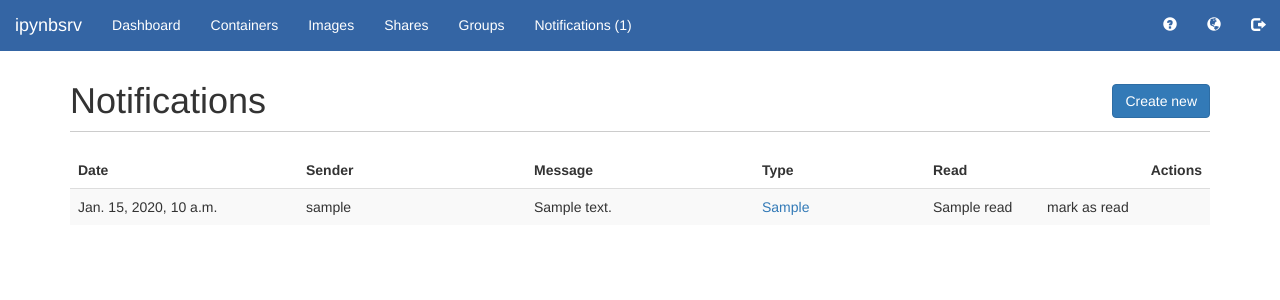
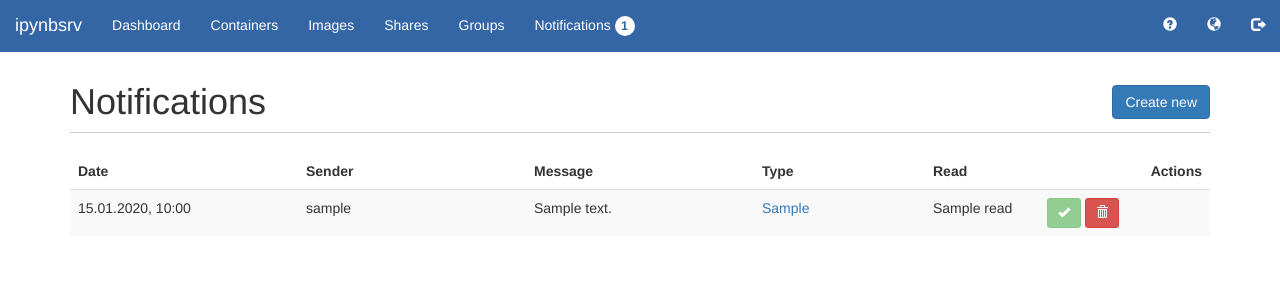
Before and after one commit to coco-project/coco, a Django app: template ipynbsrv/web/templates/web/notifications/index.html in a window 1280 px wide. Shown: the top 300 px of the page. Run offline with Django 3.2, Linux system fonts and the light colour scheme; the template is opened without the code that fills it: most values are stand-ins (such as "Sample title", 1, 10 or a date in 2020); some libraries are stand-ins or nearby versions.

Commit message:
make notifications look a bit nicer, allow deletion and mark_as_read for notificationlogs

```diff
--- a/ipynbsrv/web/static/less/components.less
+++ b/ipynbsrv/web/static/less/components.less
@@ -21,3 +21,17 @@
         background-color: #fff;
     }
 }
+
+#notification_bubble {
+  background-color: white;
+  color: #3465A4;
+  display: inline-block;
+  width: auto;
+  font-size:90%;
+  font-weight: bold;
+  line-height: 20px;
+  min-width: 20px;
+  border-radius: 50%;
+  text-align: center;
+  padding: 0;
+}
--- a/ipynbsrv/web/static/main.css
+++ b/ipynbsrv/web/static/main.css
@@ -123,3 +123,16 @@ table.dataTable.no-footer {
   margin-left: -1px;
   padding: 0;
 }
+#notification_bubble {
+  background-color: white;
+  color: #3465A4;
+  display: inline-block;
+  width: auto;
+  font-size:90%;
+  font-weight: bold;
+  line-height: 20px;
+  min-width: 20px;
+  border-radius: 50%;
+  text-align: center;
+  padding: 0;
+}
--- a/ipynbsrv/web/templates/web/notifications/index.html
+++ b/ipynbsrv/web/templates/web/notifications/index.html
@@ -32,13 +32,28 @@
             </thead>
             <tbody>
                 {% for n in notifications %}
-                <tr data-id="{{ n.id }}">
-                    <td>{{ n.notification.date }}</td>
+                <tr data-id="{{ n.id }}" {% if not n.read %} class="unread" {% endif %}>
+                    <td>{{ n.date | date:"d.m.Y, H:i" }}</td>
                     <td>{{ n.notification.sender.username }}</td>
                     <td>{{ n.notification.message }}</td>
                     <td>{% if n.notification.url_slug %}<a href="{{ n.notification.url_slug }}">{{ n.notification.notification_type }}</a>{% else %}{{ n.notification.notification_type }}{% endif %}</td>
                     <td>{{ n.read }}</td>
-                    <td>mark as read</td>
+                    <td>
+                        <form action="{% url 'notification_mark_as_read' %}" method="POST" role="form" class="form-action">
+                            {% csrf_token %}
+                            <input type="hidden" name="id" value="{{ n.id }}">
+                            <button class="btn btn-sm btn-success" title="Mark as read" data-placement="left" {% if n.read %} disabled {% endif %}>
+                                <i class="glyphicon glyphicon glyphicon-ok" aria-hidden="true"></i>
+                            </button>
+                        </form>
+                        <form action="{% url 'notification_delete' %}" method="POST" role="form" class="form-action">
+                            {% csrf_token %}
+                            <input type="hidden" name="id" value="{{ n.id }}">
+                            <button class="btn btn-sm btn-danger" title="Delete notification?" data-toggle="confirmation" data-placement="left">
+                                <i class="glyphicon glyphicon glyphicon-trash" aria-hidden="true"></i>
+                            </button>
+                        </form>
+                    </td>
                 </tr>
                 {% endfor %}
             </tbody>
@@ -63,43 +78,19 @@ $(function () {
         popout: true
     });
 
-    var tag_options = {
-        width: '100%',
-        height: 'auto',
-        defaultText: '',
-        removeWithBackspace: true
-    };
-    $('#tags').tagsInput(tag_options);
-    $('#users').tagsInput(tag_options);
-
     var table = $('.js-table-smart');
     table.dataTable({
+        ordering: false,
+        "search": {
+            "search": "False"
+          },
+
         columnDefs: [{
-            aTargets: [ 4 ],
-            bSearchable: false,
-            bSortable: false
+            aTargets: [ 0, 5 ],
+            bSearchable: true,
         }]
     });
 
-    var search_input = $('#notifications-table_filter').find('input');
-    table.find('.label').click(function (e) {
-        var label = $(e.target);
-        search_input.val(label.text());
-	    search_input.submit();
-    });
-
-    $('[data-toggle="modal"]').click(function (e) {
-        var btn   = $(e.target);
-        var modal = btn.data('target');
-
-        switch (modal) {
-            case "#modal-notifications-adduser": {
-                var id = btn.closest('tr').data('id');
-                $(modal).find('#modal-share-adduser_id').val(id);
-                break;
-            }
-        }
-    });
 });
 </script>
 {% endblock %}
--- a/ipynbsrv/web/templates/web/shares/index.html
+++ b/ipynbsrv/web/templates/web/shares/index.html
@@ -90,7 +90,6 @@ $(function () {
         removeWithBackspace: true
     };
     $('#tags').tagsInput(tag_options);
-    $('#users').tagsInput(tag_options);
 
     var table = $('.js-table-smart');
     table.dataTable({
--- a/ipynbsrv/web/templates/web/snippets/navbar.html
+++ b/ipynbsrv/web/templates/web/snippets/navbar.html
@@ -19,7 +19,7 @@
                 <li><a href="/images">Images</a></li>
                 <li><a href="/shares">Shares</a></li>
                 <li><a href="/groups">Groups</a></li>
-                <li><a href="/notifications">Notifications ({{ new_notifications_count }})</a></li>
+                <li><a href="/notifications">Notifications {% if new_notifications_count >= 0 %}<span id="notification_bubble">{{ new_notifications_count }}</span>{% endif %}</a></li>
             </ul>
             <ul class="nav navbar-nav navbar-right">
 
--- a/ipynbsrv/web/urls.py
+++ b/ipynbsrv/web/urls.py
@@ -51,6 +51,8 @@ urlpatterns = [
     # /notification(s)/...
     url(r'^notifications/$', 'ipynbsrv.web.views.notifications.index', name='notifications'),
     url(r'^notifications/create$', 'ipynbsrv.web.views.notifications.create', name='notification_create'),
+    url(r'^notifications/delete$', 'ipynbsrv.web.views.notifications.delete', name='notification_delete'),
+    url(r'^notifications/mark_as_read$', 'ipynbsrv.web.views.notifications.mark_as_read', name='notification_mark_as_read'),
 
     # internal
     url(r'^_workspace_auth_check$', 'ipynbsrv.web.views.common.workspace_auth_access'),
```
Also changed, not shown: ipynbsrv/api/views.py (+6 -4 lines), ipynbsrv/web/templates/web/collaborationgroups/index.html (+0 -9 lines), ipynbsrv/web/views/notifications.py (+52 -1 lines).
